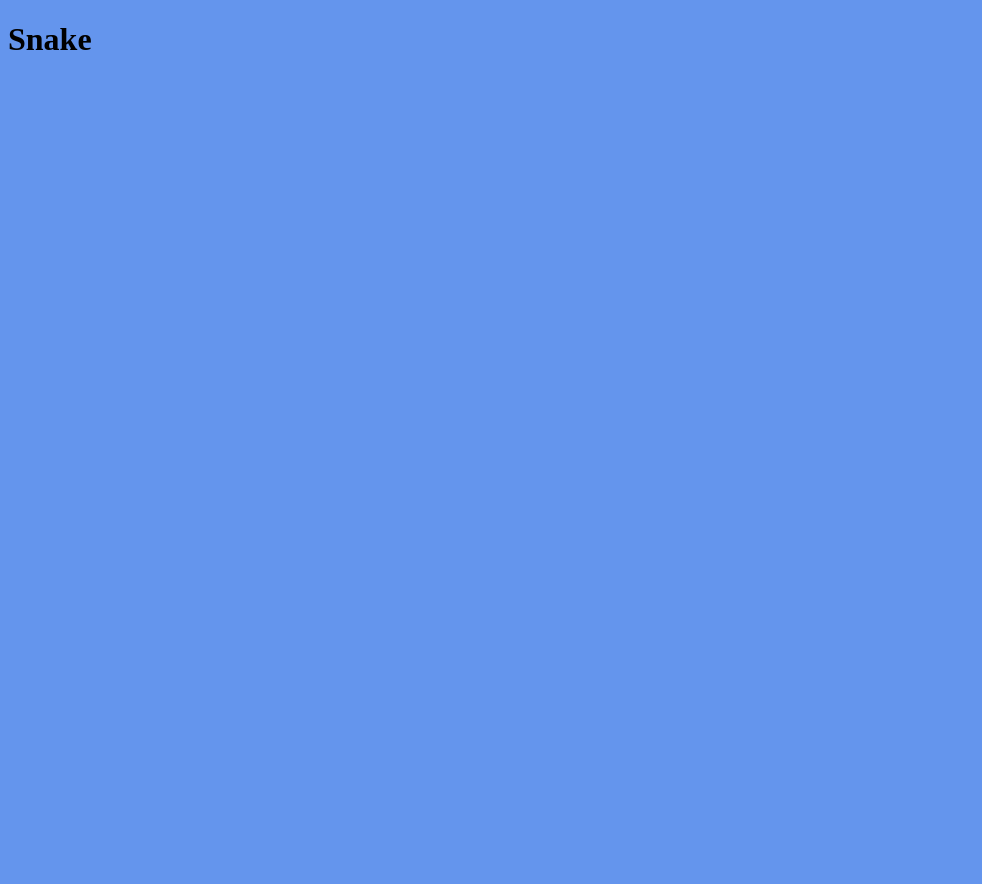
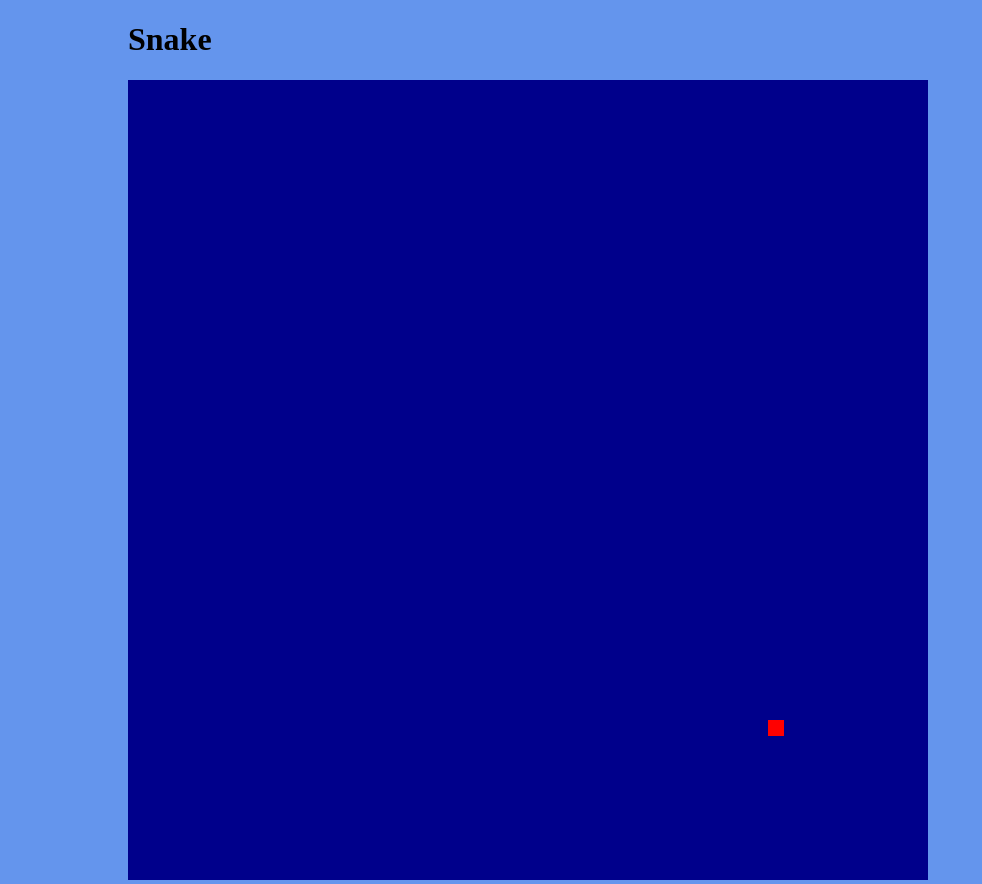
Before and after one commit to dtpearl/codingPractice, a plain HTML site: page snake/index.html in a window 1280 px wide. Shown: the whole page, without its empty margins (0-982 px from the left). Before the commit the page ends 800 px from the top, so only its background shows below. Drawn offline with Linux system fonts and the light colour scheme.

Commit message:
Writing game logic

```diff
--- a/snake/css/style.css
+++ b/snake/css/style.css
@@ -1,9 +1,10 @@
 body {
-    border: 0;
+    margin: 0;
     background-color: cornflowerblue;
 }
 
-#gameArea {
-    width: 400px;
-    height: 400px;
+.container {
+    margin: auto;
+    width: 80%;
+    max-width: 1100px;
 }
--- a/snake/index.html
+++ b/snake/index.html
@@ -5,12 +5,16 @@
     <meta name="viewport" content="width=device-width, initial-scale=1.0">
     <meta http-equiv="X-UA-Compatible" content="ie=edge">
     <link rel="stylesheet" href="./css/style.css">
-    <script src="./js/main.js"></script>
+
     <title>Snake</title>
 
 </head>
 <body>
-    <h1>Snake</h1>
-    <canvas id="gameArea"></canvas>
+    <div class="container">
+        <h1>Snake</h1>
+        <canvas id="gameArea" width="800" height="800" style="background-color: darkblue"></canvas>
+    </div>
+
+    <script src="./js/main.js"></script>
 </body>
 </html>
--- a/snake/js/main.js
+++ b/snake/js/main.js
@@ -0,0 +1,66 @@
+let canvas = document.getElementById('gameArea');
+let context = canvas.getContext('2d');
+
+let grid = 16;
+let count = 0;
+
+let snake = {
+    x: 320,
+    y: 320,
+
+    dx: grid,
+    dy: 0,
+
+    cells: [],
+
+    maxCells: 4
+};
+
+let apple = {
+    x: 640,
+    y: 640
+};
+
+function loop() {
+    requestAnimationFrame(loop);
+
+    if (++count < 4) {
+        return;
+    }
+
+    count = 0;
+    context.clearRect(0,0, canvas.width, canvas.height);
+
+    snake.x += snake.dx;
+    snake.y += snake.dy;
+
+    if (snake.x < 0) {
+        snake.x = canvas.width - grid;
+    }
+    else if (snake.x >= canvas.width) {
+        snake.x = 0;
+    }
+
+    if (snake.y < 0) {
+        snake.y = canvas.height - grid;
+    }
+    else if (snake.y >= canvas.height) {
+        snake.y = 0;
+    }
+
+    snake.cells.unshift({x: snake.x, y: snake.y});
+
+    if (snake.cells.length > snake.maxCells) {
+        snake.cells.pop();
+    }
+
+    // draw apple
+    context.fillStyle = "red";
+    context.fillRect(640, 640, 16, 16);
+
+    // draw snake
+
+
+}
+
+requestAnimationFrame(loop);
```
